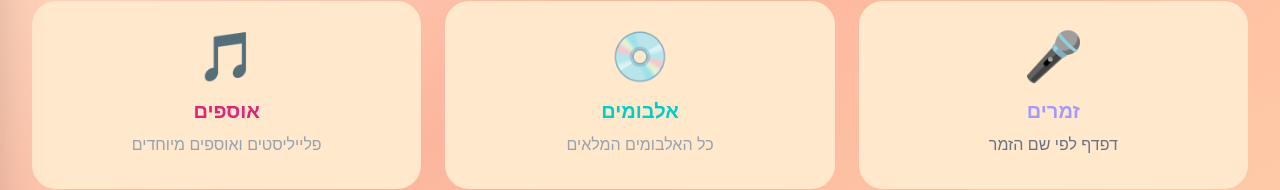
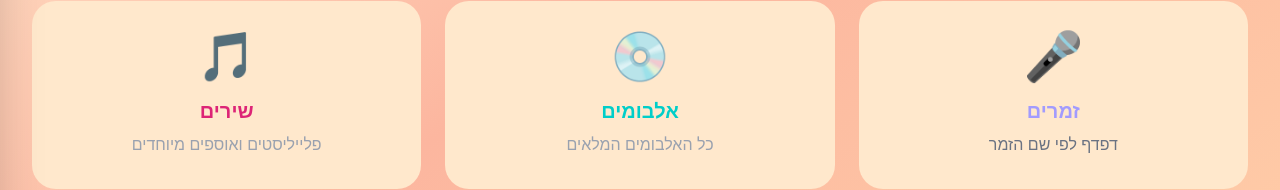
Before and after one commit to hanan-beep/music-site, a Next.js app: page / in a window 1280 px wide. Shown: the part 391-581 px from the top of the page. Built offline with nearby package versions, Linux system fonts and the light colour scheme.

Commit message:
improve player design

```diff
--- a/app/HamburgerMenu.tsx
+++ b/app/HamburgerMenu.tsx
@@ -51,6 +51,8 @@ export default function HamburgerMenu() {
           {[
             { href: '/', icon: '🏠', label: 'דף הבית' },
             { href: '/artists', icon: '🎤', label: 'זמרים' },
+            { href: '/albums', icon: '💿', label: 'אלבומים' },
+            { href: '/songs', icon: '🎵', label: 'שירים' },
           ].map((item) => (
             <a
               key={item.href}
--- a/app/page.tsx
+++ b/app/page.tsx
@@ -34,7 +34,7 @@ export default function Home() {
         </div>
         <div className="bg-[#ffe8cc] rounded-3xl p-8 text-center hover:scale-105 transition-transform cursor-pointer">
           <div className="text-5xl mb-4">🎵</div>
-          <h3 className="text-xl font-bold text-[#DD2476]">אוספים</h3>
+          <h3 className="text-xl font-bold text-[#DD2476]">שירים</h3>
           <p className="text-gray-400 mt-2">פלייליסטים ואוספים מיוחדים</p>
         </div>
       </section>
```
